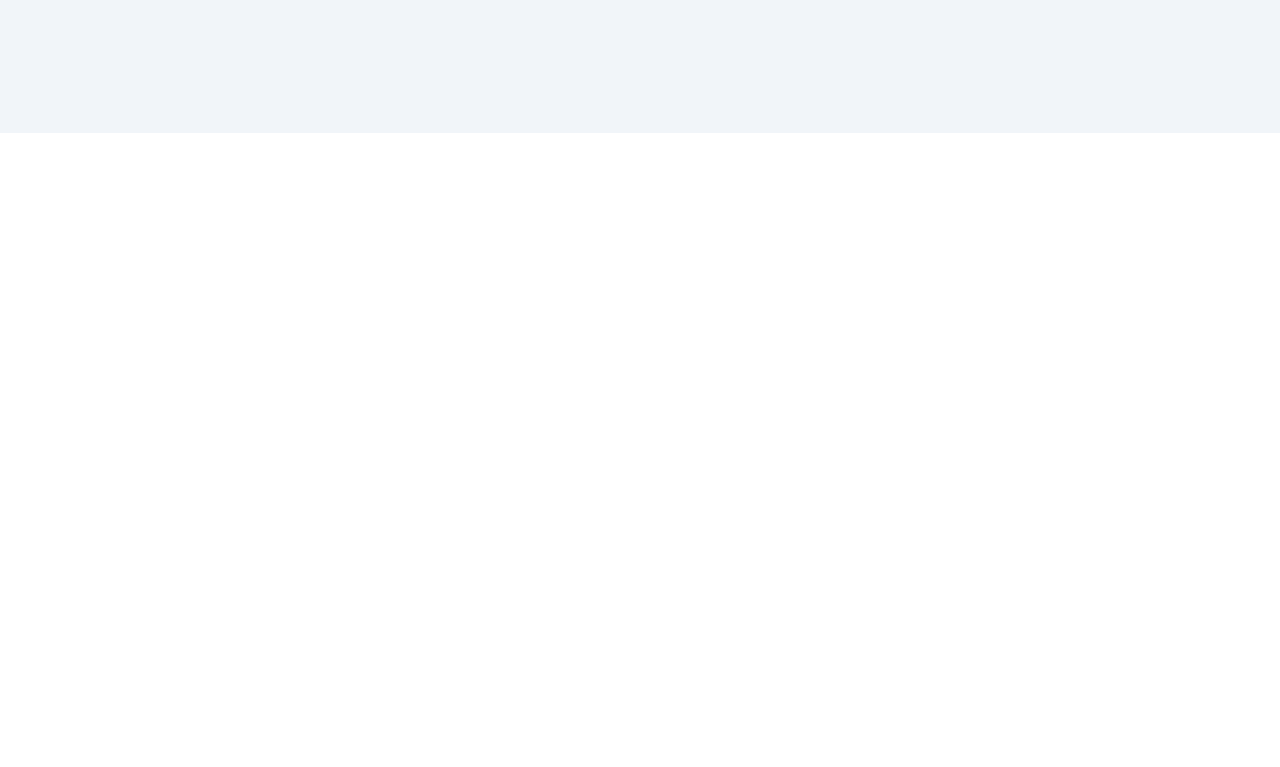
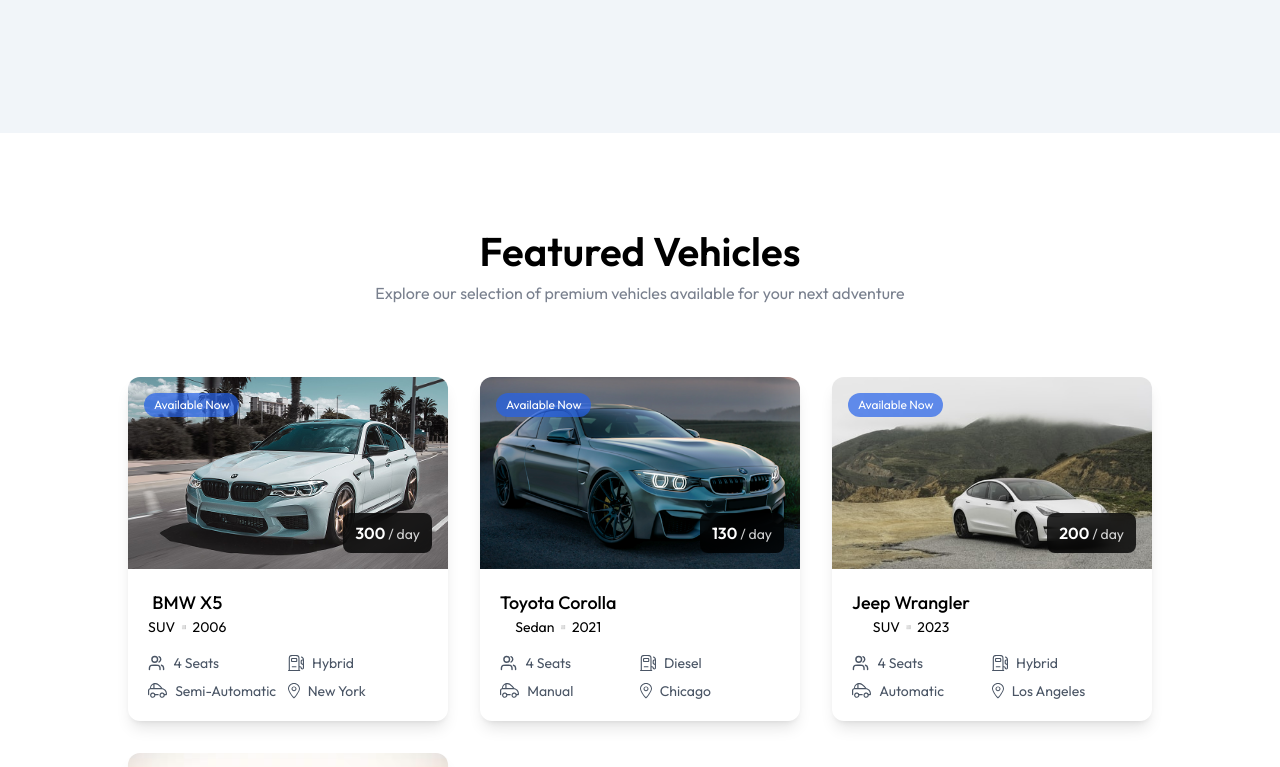
Before and after one commit to subarnoturja/CarRental-client, a React (Vite) app: page / in a window 1280 px wide. Shown: the part 740-1507 px from the top of the page. Before the commit the page ends 873 px from the top, so only its background shows below. Built offline with nearby package versions, Linux system fonts and the light colour scheme.

Commit message:
featured section added

```diff
--- /dev/null
+++ b/src/components/CarCard.jsx
@@ -0,0 +1,49 @@
+import { useNavigate } from "react-router-dom";
+import { assets } from "../assets/assets";
+
+const CarCard = ({ car }) => {
+
+  const currency = import.meta.env.VITE_CURRENCY;
+  const navigate = useNavigate();
+
+  return (
+    <div onClick={() => {navigate(`/car-details/${car._id}`); scrollTo(0, 0)}} className="group rounded-xl overflow-hidden shadow-lg hover:-translate-y-1 transition-all duration-500 cursor-pointer">
+        <div className="relative h-48 overflow-hidden">
+          <img src={car.image} alt="Car Image" className="w-full h-full object-cover transition-transform duration-500 group-hover:scale-105" />
+          {car.isAvaliable && <p className="absolute top-4 left-4 bg-primary/70 text-white text-xs px-2.5 py-1 rounded-full">Available Now</p>}
+          <div className="absolute bottom-4 right-4 bg-black/80 backdrop-blur-sm text-white px-3 py-2 rounded-lg">
+            <span className="font-semibold">{currency}{car.pricePerDay}</span>
+            <span className="text-sm text-white/80"> / day</span>
+          </div>
+        </div>
+        <div className="p-4 sm:p-5">
+          <div className="flex justify-between items-start mb-2">
+            <div>
+              <h3 className="text-lg font-medium">{car.brand} {car.model}</h3>
+              <p className="text-muted-foreground text-sm">{car.category}▫️{car.year}</p>
+            </div>
+          </div>
+          <div className="mt-4 grid grid-cols-2 gap-y-2 text-gray-600">
+              <div className="flex items-center text-sm text-muted-foreground">
+                <img src={assets.users_icon} alt="User Icon" className="h-4 mr-2" />
+                <span>{car.seating_capacity} Seats</span>
+              </div>
+              <div className="flex items-center text-sm text-muted-foreground">
+                <img src={assets.fuel_icon} alt="Fuel Icon" className="h-4 mr-2" />
+                <span>{car.fuel_type}</span>
+              </div>
+              <div className="flex items-center text-sm text-muted-foreground">
+                <img src={assets.car_icon} alt="Car Icon" className="h-4 mr-2" />
+                <span>{car.transmission}</span>
+              </div>
+              <div className="flex items-center text-sm text-muted-foreground">
+                <img src={assets.location_icon} alt="Location Icon" className="h-4 mr-2" />
+                <span>{car.location}</span>
+              </div>
+          </div>
+        </div>
+    </div>
+  )
+}
+
+export default CarCard
--- /dev/null
+++ b/src/components/FeaturedSection.jsx
@@ -0,0 +1,31 @@
+import { useNavigate } from 'react-router-dom'
+import { assets, dummyCarData } from '../assets/assets'
+import CarCard from './CarCard'
+import Title from './Title'
+
+const FeaturedSection = () => {
+
+    const navigate = useNavigate();
+
+  return (
+    <div className='flex flex-col text-center py-24 px-6 md:px-16 lg:px-24 xl:px-32'>
+        <div>
+            <Title title="Featured Vehicles" subTitle="Explore our selection of premium vehicles available for your next adventure" />
+        </div>
+        <div className='grid grid-cols-1 sm:grid-cols-2 lg:grid-cols-3 gap-8 mt-18'>
+            {
+                dummyCarData.slice(0, 6).map((car) => (
+                    <div key={car._id}>
+                        <CarCard car={car} />
+                    </div>
+                ))
+            }
+        </div>
+        <button onClick={() => {
+            navigate('/cars'); scrollTo(0, 0)
+        }} className='flex items-center justify-center gap-2 px-6 py-2 border border-borderColor hover:bg-gray-50 rounded-md mt-18 cursor-pointer'>Explore all cars <img src={assets.arrow_icon} alt="arrow" /></button>
+    </div>
+  )
+}
+
+export default FeaturedSection
--- /dev/null
+++ b/src/components/Title.jsx
@@ -0,0 +1,12 @@
+
+
+const Title = ({ title, subTitle, align }) => {
+  return (
+    <div className={`flex flex-col justify-center items-center text-center ${align === "left" && "md:items-center md:text-left"}`}>
+        <h1 className="font-semibold text-4xl md:text-[40px]">{title}</h1>
+        <p className="text-sm md:text-base text-gray-500/90 mt-2 max-w-156">{subTitle}</p>
+    </div>
+  )
+}
+
+export default Title
--- a/src/pages/Home.jsx
+++ b/src/pages/Home.jsx
@@ -1,10 +1,12 @@
 import React from 'react'
 import Hero from '../components/Hero'
+import FeaturedSection from '../components/FeaturedSection'
 
 const Home = () => {
   return (
     <div>
         <Hero />
+        <FeaturedSection />
     </div>
   )
 }
```
